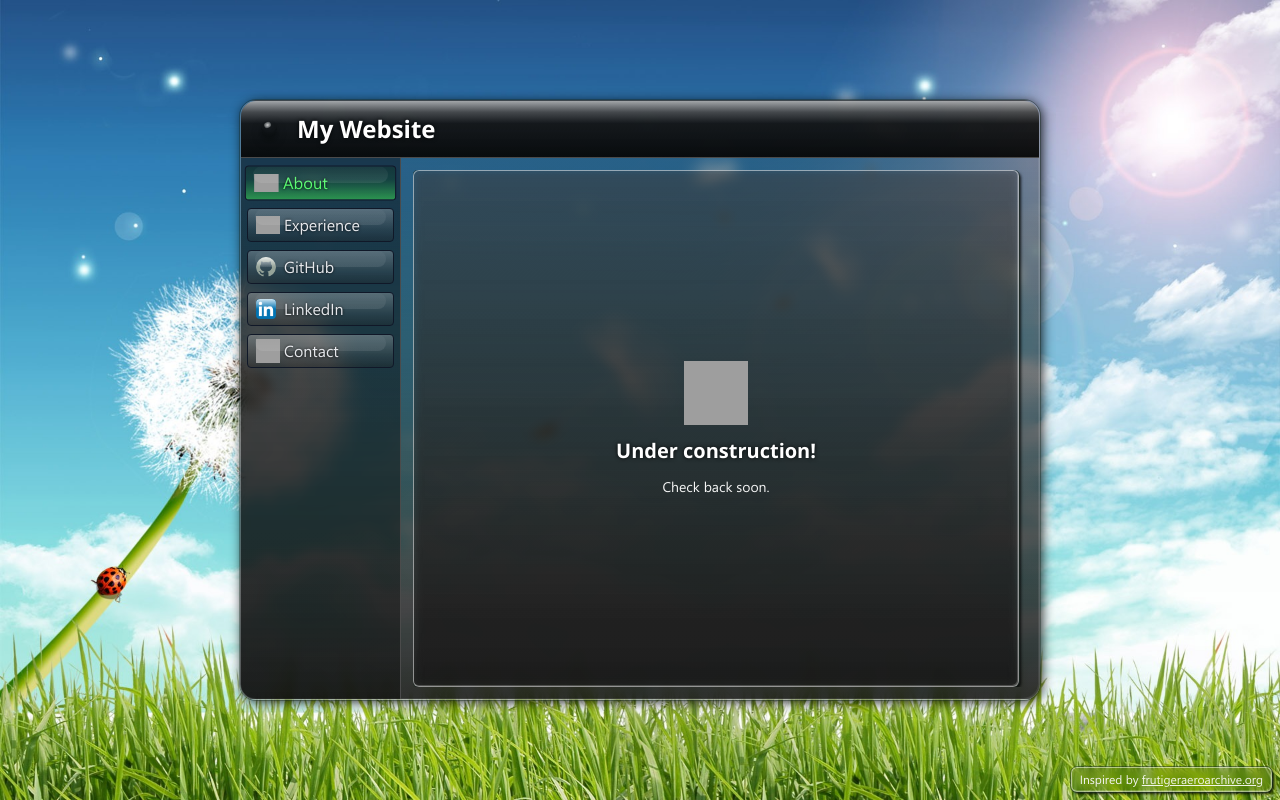
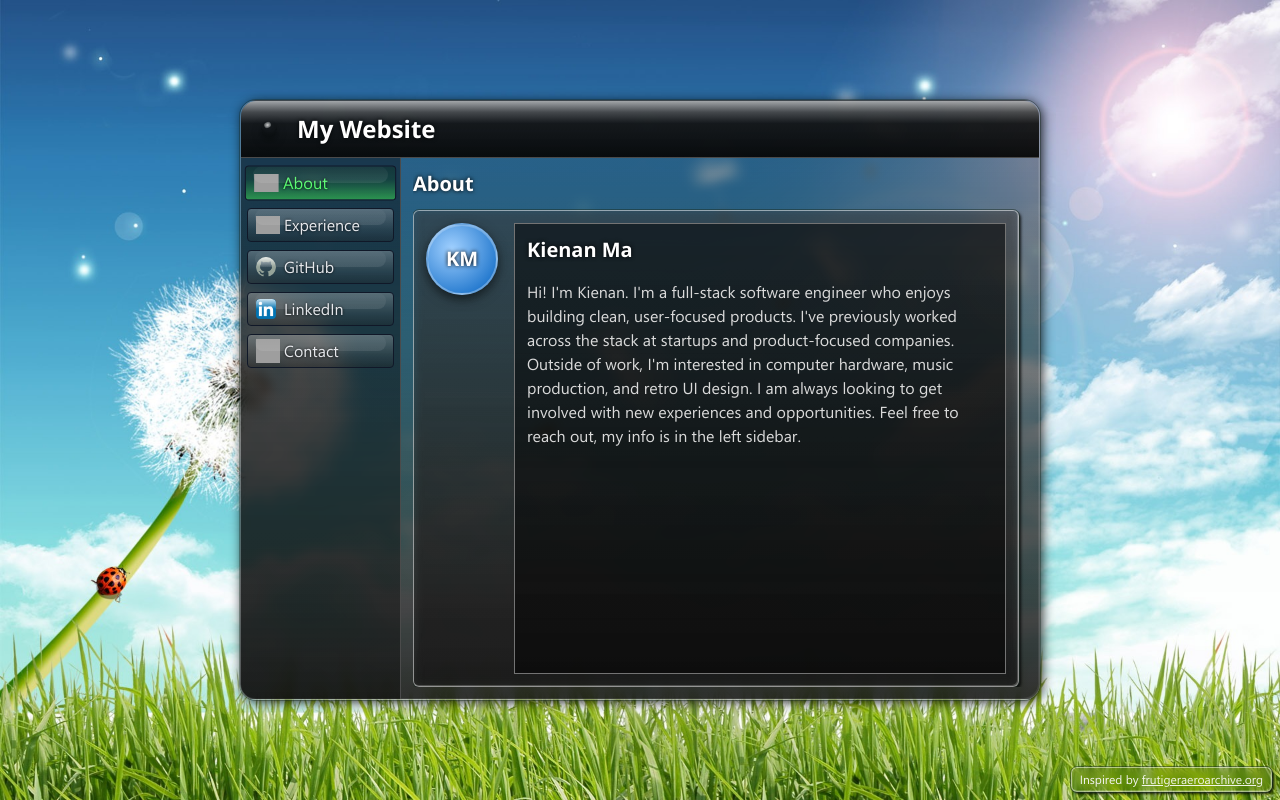
Before and after one commit to teng1m/website, a React (Vite) app: page / in a window 1280 px wide. Built offline with nearby package versions, Linux system fonts and the light colour scheme; grey boxes are pictures that could not be loaded.

Commit message:
updated about me

```diff
--- a/src/App.tsx
+++ b/src/App.tsx
@@ -2,10 +2,10 @@ import { useState } from "react";
 import site from "./data/site";
 import SideNavButton from "./components/SideNavButton";
 // import IconOrb from "./components/IconOrb";
-// import About from "./sections/About";
 import Experience from "./sections/Experience";
 // import Contact from "./sections/Contact";
 import UnderConstruction from "./sections/UnderConstruction";
+import About from "./sections/About";
 
 type Section = "about" | "experience" | "contact";
 
@@ -108,9 +108,9 @@ export default function App() {
                     </nav>
                     {/* content */}
                     <div className="flex-1 overflow-y-auto m-3 pr-2">
+                        {section === "about" && <About />}
                         {section === "experience" && <Experience />}
                         {section === "contact" && <UnderConstruction />}
-                        {section === "about" && <UnderConstruction />}
                     </div>
                 </div>
             </div>
--- a/src/data/site.ts
+++ b/src/data/site.ts
@@ -1,14 +1,14 @@
 import type { ExperienceItem } from "../types";
 
 const site = {
-    name: "First",
-    firstName: "FirstName",
-    lastName: "LastName",
-    initials: "FL",
+    name: "Kienan Ma",
+    firstName: "Kienan",
+    lastName: "Ma",
+    initials: "KM",
     title: "Software Engineer",
-    bio: "Hello",
+    bio: "Hi! I'm Kienan. I'm a full-stack software engineer who enjoys building clean, user-focused products. I've previously worked across the stack at startups and product-focused companies. Outside of work, I'm interested in computer hardware, music production, and retro UI design. I am always looking to get involved with new experiences and opportunities. Feel free to reach out, my info is in the left sidebar.",
 
-    email: { user: "address", domain: "example.com" },
+    email: { user: "kienanma", domain: "outlook.com" },
 
     links: {
         github: "https://github.com/teng1m",
--- a/src/sections/About.tsx
+++ b/src/sections/About.tsx
@@ -2,30 +2,28 @@ import site from "../data/site";
 
 export default function About() {
     return (
-        <div className="flex flex-col gap-5">
-            <div className="flex gap-5 items-start">
-                {/* <div
+        <div className="flex flex-col h-full w-full gap-3">
+            <h1>About</h1>
+            <div className="flex-row flex h-full w-full">
+                <div className="glass-borders h-full f-full p-3 flex-row flex gap-4">
+                    <div
                         className="shrink-0 flex items-center justify-center rounded-full text-xl font-bold text-white"
                         style={{
                             width: 72,
                             height: 72,
                             background: "radial-gradient(circle at 35% 35%, #a0d0ff, #0060c0)",
                             border: "2px solid rgba(255,255,255,0.3)",
-                        boxShadow: "0 4px 12px rgba(0,0,0,.6), inset 0 1px 0 rgba(255,255,255,.2)",
+                            boxShadow:
+                                "0 4px 12px rgba(0,0,0,.6), inset 0 1px 0 rgba(255,255,255,.2)",
                             textShadow: "0 0 4px #000",
                         }}
                     >
                         {site.initials}
-                </div> */}
-
-                <div className="flex flex-col gap-2">
-                    <div>
-                        <h1 className="m-0 text-xl font-semibold text-white [text-shadow:0_0_3px_#000]">
-                            Kienan Ma
-                        </h1>
-                        <p className="m-0 text-sm text-green">{site.title}</p>
                     </div>
-                    <p className="m-0 text-sm leading-relaxed text-body">Hey there, I'm Kienan. Welcome to my personal site!</p>
+                    <div className="flex flex-col gap-4 p-3 bg-black/50 border-neutral-500 border h-m">
+                        <h1>Kienan Ma</h1>
+                        <p className="text-body">{site.bio}</p>
+                    </div>
                 </div>
             </div>
         </div>
```
Lines whose indentation alone changed are shown as unchanged.
